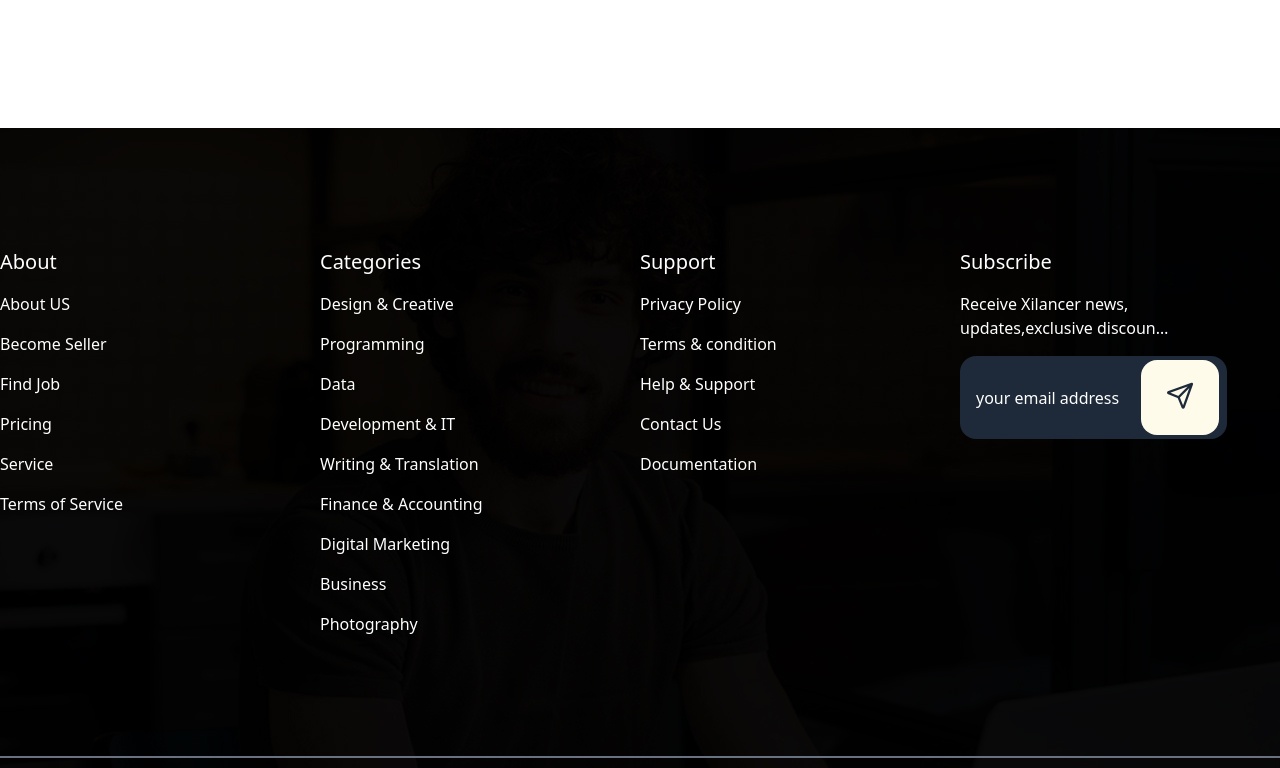
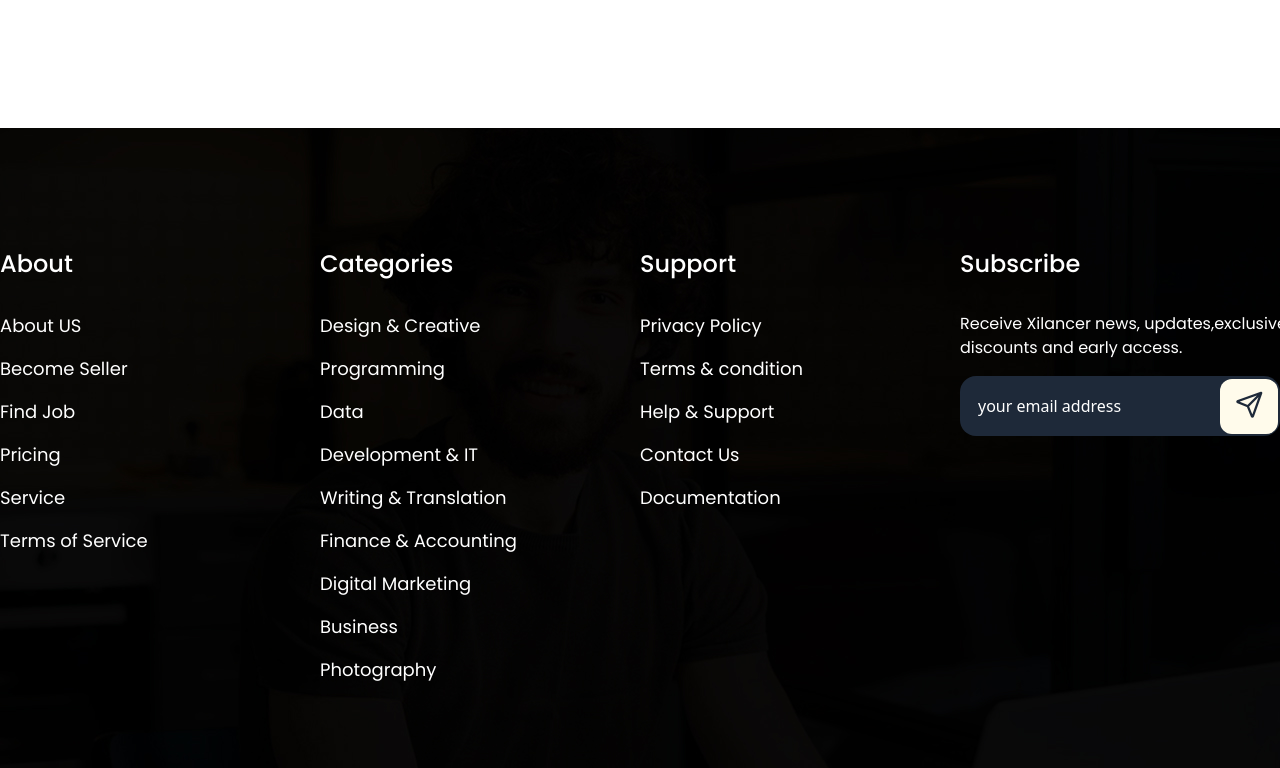
Before and after one commit to farhadhossain6996/Xilancer, a website: page index.html in a window 1280 px wide. Shown: the part 9960-10728 px from the top of the page. Drawn offline with Linux system fonts and the light colour scheme; a web font is replaced by a local one.

Commit message:
footer done

```diff
--- a/index.html
+++ b/index.html
@@ -1504,13 +1504,13 @@
 </section>
     <!-- .................Footer_Part............... -->
      <footer id="footer" class=" pt-30">
- <div class="bg-[url('/images/Footer.jpg')] bg-no-repeat bg-center bg-cover lg:h-[790px] h-[650px]">
+ <div class="bg-[url('/images/Footer.jpg')] bg-no-repeat bg-center bg-cover lg:h-197.5 h-162.5">
 
 <div class="max-w-mContainer m-auto">
-<div class=" grid lg:grid-cols-4 grid-cols-2 lg:text-start text-center text-white lg:py-[120px] py-[20px]">
+<div class=" grid lg:grid-cols-4 grid-cols-2 lg:text-start text-center text-white lg:py-30 py-5">
 <div class="">
-  <h4 class="text-xl pb-4">About </h4>
-<ul class="lg:space-y-4 space-y-2 lg:font-normal font-light ">
+  <h4 class="text-[24px] font-poppins font-medium leading-8 ">About </h4>
+<ul class=" text-[18px] font-poppins font-normal   space-y-4  mt-8 ">
 <li>About US</li>
 <li>Become Seller</li>
 <li>Find Job</li>
@@ -1522,8 +1522,8 @@
 
 </div>
 <div class="">
-  <h4 class="text-xl pb-4">Categories</h4>
-  <ul class="lg:space-y-4 space-y-2 lg:font-normal font-light">
+  <h4 class="text-[24px] font-poppins font-medium leading-8 ">Categories</h4>
+  <ul class="   text-[18px] font-poppins font-normal mt-8    space-y-4 ">
     <li>Design & Creative</li>
     <li>Programming</li>
     <li>Data</li>
@@ -1536,8 +1536,8 @@
   </ul>
 </div>
 <div class="">
-  <h4 class="text-xl pb-4">Support</h4>
-<ul class="lg:space-y-4 space-y-2 lg:font-normal font-light">
+  <h4 class="text-[24px] font-poppins font-medium leading-8 ">Support</h4>
+<ul class="  text-[18px] font-poppins font-normal             space-y-4  mt-8">
   <li>Privacy Policy</li>
   <li>Terms & condition</li>
   <li>Help & Support</li>
@@ -1546,13 +1546,13 @@
 </ul>
 </div>
 <div class="">
-  <h4 class="text-xl pb-4 lg:mt-0 mt-4">Subscribe</h4>
-  <ul class="pb-4 lg:font-normal font-light">
-    <li class="line-clamp-2 lg:w-8/12 ">Receive Xilancer news, updates,exclusive discounts and early access.  </li>
-  </ul>
-  <div class="bg-gray-800 rounded-2xl   px-2 py-1 w-10/12 flex items-center justify-between">
-<p class="pl-2">your email address</p>
-<div class="bg-amber-50 lg:p-6 p-2 rounded-2xl">
+  <h4 class="text-[24px] font-poppins font-medium leading-8 ">Subscribe</h4>
+
+    <p class="text-base font-poppins font-normal w-83.5 mt-8 ">Receive Xilancer news, updates,exclusive discounts and early access.  </p>
+
+  <div class="bg-gray-800 rounded-2xl  p-0.5   flex items-center justify-between mt-4 ">
+<p class="p-4">your email address</p>
+<div class="bg-amber-50 p-3.5 rounded-xl">
   <i class="fa-regular fa-paper-plane text-2xl  text-gray-800  flex justify-center"></i>
 </div>
 
```
Also changed, not shown: src/output.css.
